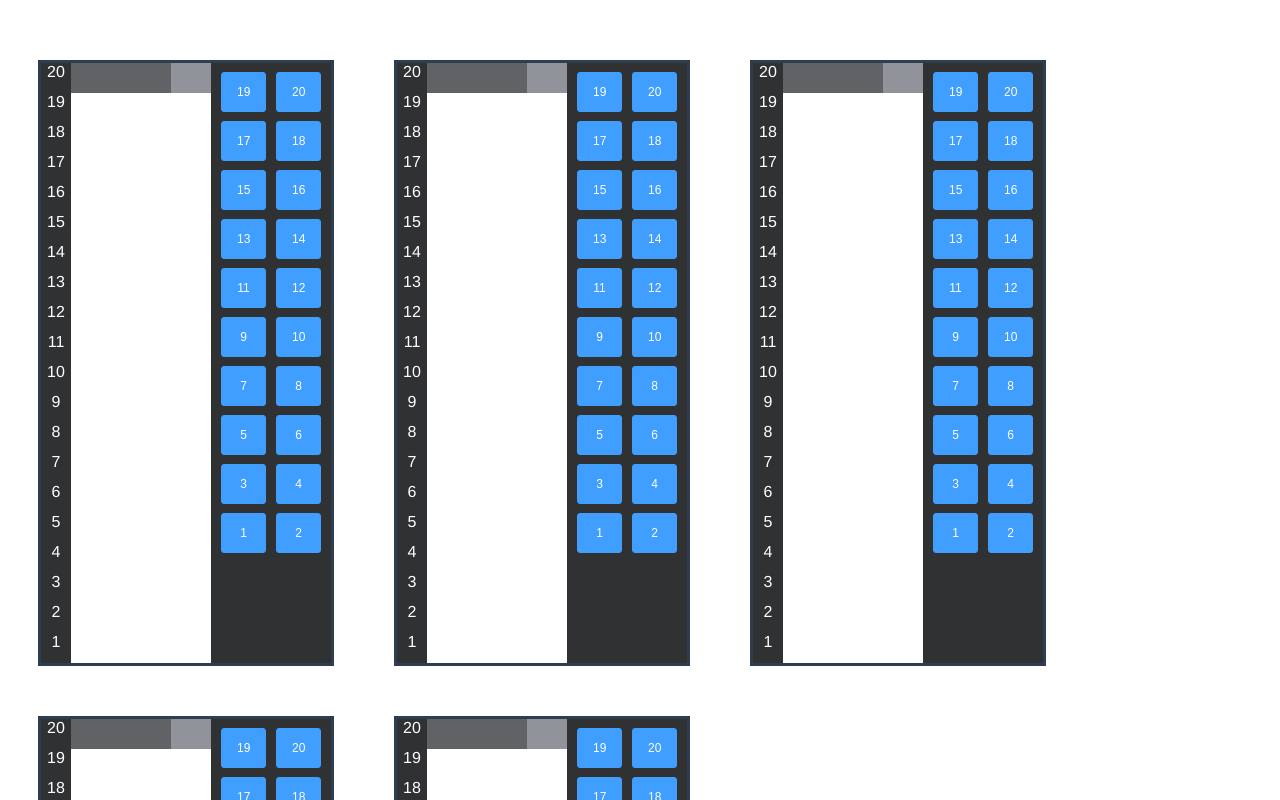
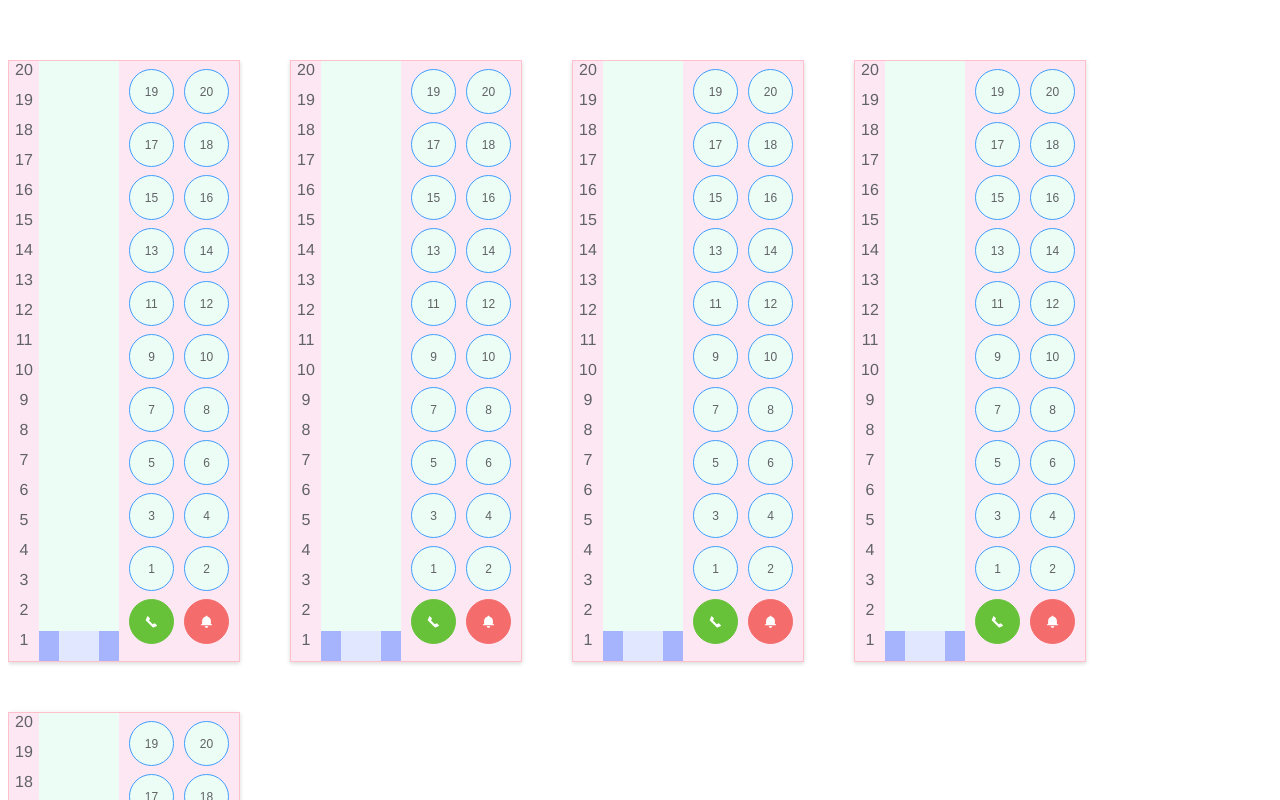
Before and after one commit to xmx-521/OSProject1-Elevator, a Vue app: page / in a window 1280 px wide. Shown: the top 800 px of the page. Built offline with nearby package versions, Linux system fonts and the light colour scheme.

Commit message:
增加基础动画

```diff
--- a/package.json
+++ b/package.json
@@ -1,5 +1,5 @@
 {
-  "name": "vuevue",
+  "name": "OSProject1-Elevator",
   "version": "0.1.0",
   "private": true,
   "scripts": {
--- a/src/components/Elevator.vue
+++ b/src/components/Elevator.vue
@@ -1,20 +1,27 @@
 <template>
-
-    <div class="elevator left">
+    <div class="bg-green-50 shadow-2xl elevator left">
         <div class="elevatorBoarderLeft left">
             <div v-for="count in this.floorNum" :key="count" class="floorNumber">{{this.floorNum+1-count}}</div>
         </div>
-        <div class="floor inline">
-            <div class="door left"></div>
-            <div class="door left"></div>
-        </div>
+        <transition>
+            <div class="floor left">
+                <div class="door left"></div>
+                <div class="door right"></div>
+            </div>
+        </transition>
         <div class="elevatorBoarderRight right">
             <div v-for="count in this.floorNum/2" :key="count">
-                <el-button type="primary" size="mini">{{this.floorNum+1-count*2}}</el-button>
-                <el-button type="primary" size="mini">{{this.floorNum+2-count*2}}</el-button>
+                <el-button v-for="count2 in 2" :key="count2" type="primary" size="mini" class="bg-green-50 black-font"
+                    circle @click="changeFloor(this.floorNum+count2-count*2)">{{this.floorNum+count2-count*2}}
+                </el-button>
+            </div>
+            <div>
+                <el-button type="success" icon="el-icon-phone" circle></el-button>
+                <el-button type="danger" icon="el-icon-message-solid" circle></el-button>
             </div>
         </div>
     </div>
+
 
 </template>
 
@@ -23,28 +30,60 @@
         name: 'Elevator',
         props: {
             floorNum: Number
+        },
+        data() {
+            return {
+                currentFloor: 1,
+                goalFloor: 1,
+                topGap: "570px"
+            }
+        },
+        methods: {
+            moveFloor() {
+                let start = Date.now();
+                let changeFloor = this.goalFloor - this.currentFloor;
+                let vueTimer = setInterval(() => {
+                    let timePassed = Date.now() - start;
+                    if (timePassed >= Math.abs(changeFloor) * 500) {
+                        clearInterval(vueTimer);
+                        this.currentFloor = this.goalFloor;
+                        return;
+                    }
+                    this.topGap = `${((this.floorNum - this.currentFloor) - changeFloor * (timePassed / (Math.abs(
+                        changeFloor) * 500))) * 30}px`
+                }, 20)
+            },
+            changeFloor(floorNum) {
+                this.goalFloor = floorNum;
+                this.moveFloor()
+            },
+            testMethod() {
+                this.topGap = 300;
+            }
         }
     }
 </script>
 
 <style>
     .elevator {
-        width: 290px;
+        box-shadow: 0 2px 4px rgba(0, 0, 0, .12), 0 0 6px rgba(0, 0, 0, .04);
+        border: 1px solid pink;
+        width: 230px;
         height: 600px;
-        border-style: solid;
-        margin-inline: 30px;
+        margin-right: 50px;
         margin-bottom: 50px;
-
     }
 
     .elevatorBoarderLeft {
-        background-color: #303133;
+        --tw-bg-opacity: 1;
+        background-color: rgba(252, 231, 243, var(--tw-bg-opacity));
         width: 30px;
         height: 600px;
     }
 
     .elevatorBoarderRight {
-        background-color: #303133;
+        --tw-bg-opacity: 1;
+        background-color: rgba(252, 231, 243, var(--tw-bg-opacity));
         width: 120px;
         height: 600px;
     }
@@ -74,21 +113,24 @@
     }
 
     .door {
-        background-color: #606266;
-        width: 50px;
+        --tw-bg-opacity: 1;
+        background-color: rgba(165, 180, 252, var(--tw-bg-opacity));
+        width: 20px;
         height: 30px;
     }
 
     .floor {
-        background-color: #909399;
-        width: 140px;
+        --tw-bg-opacity: 1;
+        background-color: rgba(224, 231, 255, var(--tw-bg-opacity));
+        width: 80px;
         height: 30px;
+        margin-top: v-bind(topGap);
     }
 
     .floorNumber {
         width: 30px;
         height: 30px;
-        color: white;
+        color: #606266;
         font-size: 16px;
         text-align: center;
         line-height: center;
@@ -96,7 +138,16 @@
 
     .el-button {
         width: 45px;
-        height: 40px;
-        margin-top: 9px;
+        height: 45px;
+        margin-top: 8px;
+    }
+
+    .bg-green-50 {
+        --tw-bg-opacity: 1;
+        background-color: rgba(236, 253, 245, var(--tw-bg-opacity));
+    }
+
+    .black-font {
+        color: #606266
     }
 </style>
```
Also changed, not shown: src/components/OuterPanel.vue (added, +15 -0 lines).
